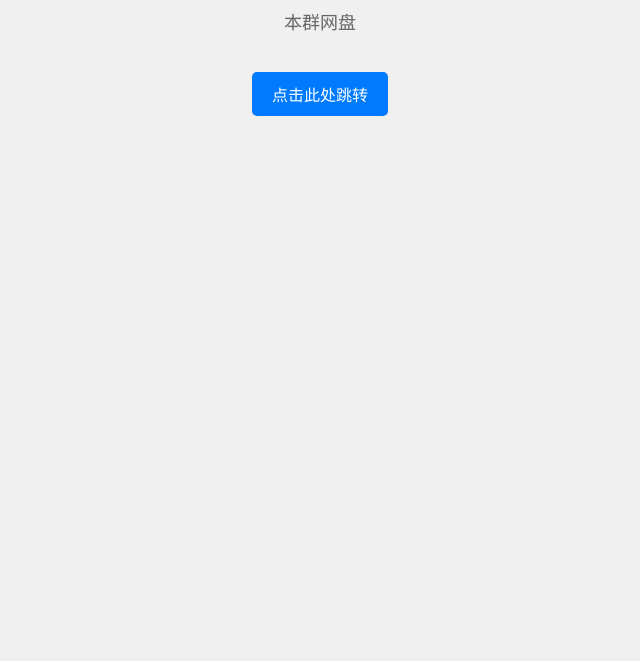
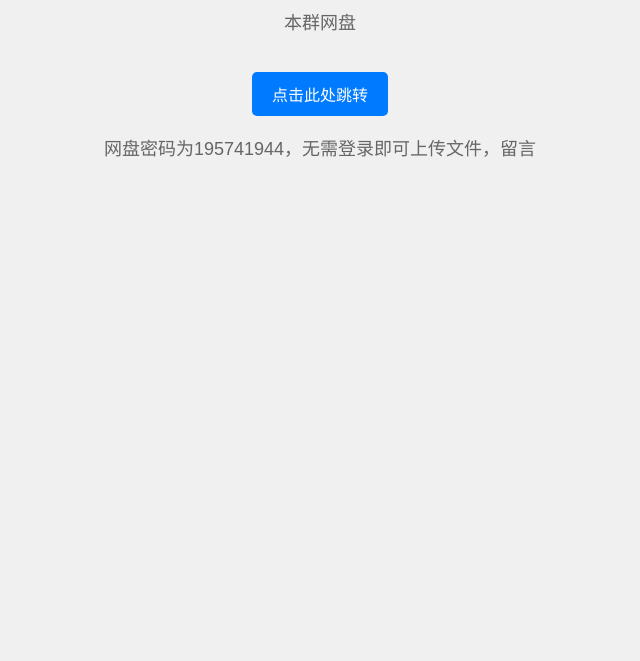
Before and after one commit to whudays/whudays.github.io, a plain HTML site: page index.html in a window 1280 px wide. Shown: the part 139-800 px from the top of the page, without its empty margins (320-960 px from the left). Drawn offline with Linux system fonts and the light colour scheme.

Commit message:
Update index.html

```diff
--- a/index.html
+++ b/index.html
@@ -37,3 +37,4 @@
     <h1>网站建设中</h1>
     <p>本群网盘</p>
     <a href="http://whudays-mc.ysepan.com/" target="_blank">点击此处跳转</a>
+    <p>网盘密码为195741944，无需登录即可上传文件，留言</p>
```
